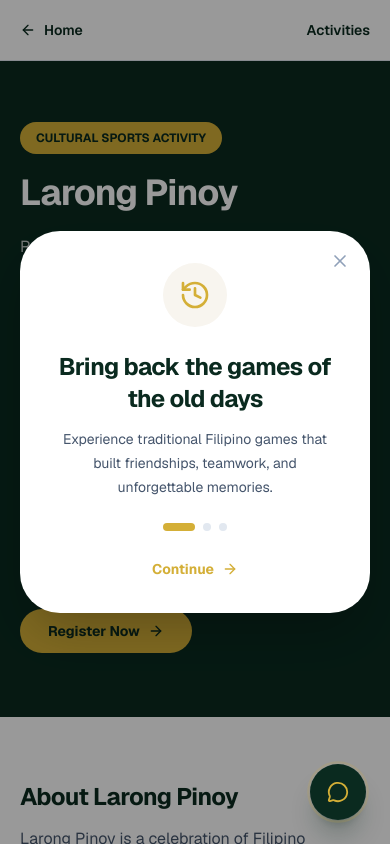
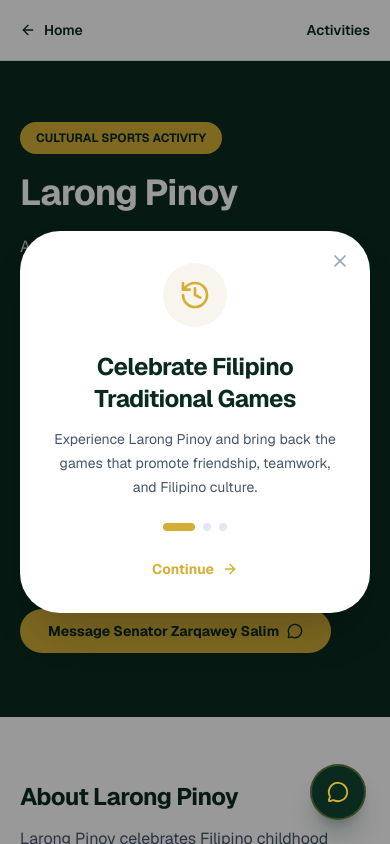
Before and after one commit to buildwithjaym/ssc-activity-hub, a Next.js app: page /guidelines/larong-pinoy in a window 390 px wide. Shown: the top 844 px of the page. Built offline with nearby package versions, Linux system fonts and the light colour scheme; no server answers.

Commit message:
feat(guidelines): update larong pinoy guidelines

```diff
--- a/app/guidelines/larong-pinoy/page.tsx
+++ b/app/guidelines/larong-pinoy/page.tsx
@@ -10,70 +10,181 @@ import {
   Users,
   History,
   Sparkles,
-  CheckCircle2,
   Medal,
   ShieldCheck,
+  MessageCircle,
   X,
 } from "lucide-react";
 import { AnimatePresence, motion } from "framer-motion";
+import SocialIcons from "@/components/social/social-icons";
 
-const registrationLink = "https://forms.google.com/your-registration-form";
 
+const SENATOR_FACEBOOK_LINK = "https://www.facebook.com/share/1CkJwg6CVr/?mibextid=wwXIfr";
+
+
+function FacebookIcon({ className = "h-4 w-4" }: { className?: string }) {
+  return (
+    <svg
+      xmlns="http://www.w3.org/2000/svg"
+      viewBox="0 0 24 24"
+      fill="currentColor"
+      className={className}
+    >
+      <path d="M24 12.073c0-6.627-5.373-12-12-12s-12 5.373-12 12c0 5.99 4.388 10.954 10.125 11.854v-8.385H7.078v-3.47h3.047V9.43c0-3.007 1.792-4.669 4.533-4.669 1.312 0 2.686.235 2.686.235v2.953H15.83c-1.491 0-1.956.925-1.956 1.874v2.25h3.328l-.532 3.47h-2.796v8.385C19.612 23.027 24 18.062 24 12.073z" />
+    </svg>
+  );
+}
+
+// ======================
+// Data
+// ======================
 const introSlides = [
   {
     icon: History,
-    title: "Bring back the games of the old days",
+    title: "Celebrate Filipino Traditional Games",
     description:
-      "Experience traditional Filipino games that built friendships, teamwork, and unforgettable memories.",
+      "Experience Larong Pinoy and bring back the games that promote friendship, teamwork, and Filipino culture.",
   },
   {
     icon: Users,
-    title: "Play together. Compete together.",
+    title: "Build Teams and Create Memories",
     description:
-      "Gather your teammates, challenge other students, and enjoy the spirit of Larong Pinoy.",
+      "Students from different departments can join together and represent their teams.",
   },
   {
     icon: Trophy,
-    title: "Win prizes and create memories",
+    title: "Compete with Pride",
     description:
-      "Show your teamwork, skills, and determination for a chance to receive exciting rewards.",
+      "Show teamwork, discipline, and sportsmanship while competing for recognition.",
   },
 ];
 
 const benefits = [
   {
     icon: History,
-    title: "Experience Filipino Culture",
+    title: "Preserve Filipino Culture",
     description:
-      "Rediscover traditional games that represent Filipino creativity and community.",
+      "Rediscover traditional Filipino games that connect students through culture and teamwork.",
   },
   {
     icon: Users,
-    title: "Build Teamwork",
-    description:
-      "Strengthen friendships while working together with your teammates.",
+    title: "Team Collaboration",
+    description: "Strengthen friendships by working together with your teammates.",
   },
   {
     icon: Medal,
-    title: "Compete for Rewards",
-    description:
-      "Show your skills and compete for exciting prizes and recognition.",
+    title: "Earn Ranking Points",
+    description: "Teams compete through different games and accumulate ranking points.",
   },
   {
     icon: Sparkles,
     title: "Create Memories",
-    description:
-      "Be part of a memorable Parageyan 2026 experience.",
+    description: "Be part of Parageyan 2026 and celebrate a meaningful student activity.",
   },
 ];
 
+const guidelines = [
+  "Open to all students of Basilan State College/University.",
+  "Members may come from different departments.",
+  "Limited to 10 teams only.",
+  "Each team shall consist of 10 members.",
+  "Each team will receive a colored wristband for identification.",
+  "Participants should wear comfortable clothing.",
+  "Unsportsmanlike conduct will result in disqualification.",
+  "Only registered team members are allowed to participate.",
+  "Teams earn ranking points based on game results.",
+  "The team with the highest accumulated points will be declared the winner.",
+];
+
+const games = [
+  {
+    name: "Chinese Garter",
+    mechanics: [
+      "3 representatives per team.",
+      "Played by rounds.",
+      "Mechanics will be announced before the game.",
+    ],
+  },
+  {
+    name: "Cha-Cha",
+    mechanics: [
+      "4 representatives per team.",
+      "Teams will draw lots to determine opponents.",
+      "Mechanics will be announced before the game.",
+    ],
+  },
+  {
+    name: "Pinoy Dodge Ball (Bola Pass-It)",
+    mechanics: [
+      "5 representatives per team.",
+      "Teams will draw lots before the game.",
+    ],
+  },
+  {
+    name: "Upuang Hari",
+    mechanics: [
+      "All team members participate.",
+      "Played simultaneously.",
+      "Mechanics will be announced before the game.",
+    ],
+  },
+  {
+    name: "Catch the Dragon Tail",
+    mechanics: [
+      "All team members participate.",
+      "Teams draw lots to determine opponents.",
+      "Mechanics will be announced before the game.",
+    ],
+  },
+  {
+    name: "Sack Race With A Twist",
+    mechanics: [
+      "Played simultaneously.",
+      "All team members participate.",
+      "Mechanics will be announced before the game.",
+    ],
+  },
+  {
+    name: "Kadang-Kadang",
+    mechanics: [
+      "Played simultaneously.",
+      "All team members participate.",
+      "Mechanics will be announced before the game.",
+    ],
+  },
+  {
+    name: "Egg Throw",
+    mechanics: [
+      "Played simultaneously.",
+      "Mechanics will be announced before the game.",
+    ],
+  },
+  {
+    name: "Tug of War",
+    mechanics: [
+      "Teams draw lots to determine opponents.",
+      "Mechanics will be announced before the game.",
+    ],
+  },
+  {
+    name: "Kadang sa Bao",
+    mechanics: [
+      "Played simultaneously.",
+      "Mechanics will be announced before the game.",
+    ],
+  },
+];
+
+// ======================
+// Main Component
+// ======================
 export default function LarongPinoyGuidelinesPage() {
   const [showModal, setShowModal] = useState(true);
   const [activeSlide, setActiveSlide] = useState(0);
 
   return (
     <main className="min-h-screen bg-white text-[#0A2A1F]">
-
+      {/* Intro Modal */}
       <AnimatePresence>
         {showModal && (
           <motion.div
@@ -89,7 +200,7 @@ export default function LarongPinoyGuidelinesPage() {
             >
               <button
                 onClick={() => setShowModal(false)}
-                className="absolute right-5 top-5 text-slate-400"
+                className="absolute right-5 top-5 text-slate-400 hover:text-slate-600"
               >
                 <X className="h-5 w-5" />
               </button>
@@ -125,18 +236,20 @@ export default function LarongPinoyGuidelinesPage() {
                     </div>
 
                     {activeSlide === introSlides.length - 1 ? (
-                      <div className="mt-7 flex flex-col gap-3 sm:flex-row">
+                      <div className="mt-7 flex flex-col gap-3">
                         <a
-                          href={registrationLink}
+                          href={SENATOR_FACEBOOK_LINK}
                           target="_blank"
-                          className="flex-1 rounded-full bg-[#0A2A1F] px-5 py-3 text-sm font-bold text-white"
+                          rel="noopener noreferrer"
+                          className="flex items-center justify-center gap-2 rounded-full bg-[#0A2A1F] px-5 py-3 text-sm font-bold text-white transition hover:bg-[#0A2A1F]/90"
                         >
-                          Register Now
+                          <FacebookIcon className="h-4 w-4" />
+                          Contact Senator Zarqawey Salim
                         </a>
 
                         <button
                           onClick={() => setShowModal(false)}
-                          className="flex-1 rounded-full border border-[#0A2A1F] px-5 py-3 text-sm font-bold"
+                          className="rounded-full border border-[#0A2A1F] px-5 py-3 text-sm font-bold transition hover:bg-slate-50"
                         >
                           View Guidelines
                         </button>
@@ -144,7 +257,7 @@ export default function LarongPinoyGuidelinesPage() {
                     ) : (
                       <button
                         onClick={() => setActiveSlide(activeSlide + 1)}
-                        className="mt-7 inline-flex items-center gap-2 text-sm font-bold text-[#D4AF37]"
+                        className="mt-7 inline-flex items-center gap-2 text-sm font-bold text-[#D4AF37] transition hover:opacity-80"
                       >
                         Continue
                         <ArrowRight className="h-4 w-4" />
@@ -158,12 +271,12 @@ export default function LarongPinoyGuidelinesPage() {
         )}
       </AnimatePresence>
 
-
+      {/* Header */}
       <header className="border-b border-slate-200">
         <div className="mx-auto flex max-w-7xl items-center justify-between px-5 py-5">
           <Link
             href="/"
-            className="flex items-center gap-2 text-sm font-semibold"
+            className="flex items-center gap-2 text-sm font-semibold hover:text-[#D4AF37]"
           >
             <ArrowLeft className="h-4 w-4" />
             Home
@@ -178,10 +291,9 @@ export default function LarongPinoyGuidelinesPage() {
         </div>
       </header>
 
-
+      {/* Hero Section */}
       <section className="bg-[#0A2A1F] px-5 py-16">
         <div className="mx-auto max-w-5xl">
-
           <span className="rounded-full bg-[#D4AF37] px-4 py-2 text-xs font-bold uppercase text-[#0A2A1F]">
             Cultural Sports Activity
           </span>
@@ -190,62 +302,55 @@ export default function LarongPinoyGuidelinesPage() {
             Larong Pinoy
           </h1>
 
-          <p className="mt-5 max-w-2xl text-base leading-7 text-white/75 sm:text-lg">
-            Rediscover Filipino traditional games, strengthen friendships,
-            compete with pride, and celebrate the culture of teamwork
-            during Parageyan 2026.
+          <p className="mt-5 max-w-3xl text-base leading-7 text-white/75 sm:text-lg">
+            A celebration of Filipino traditional games that promotes teamwork,
+            friendship, sportsmanship, and cultural appreciation during
+            Parageyan 2026.
           </p>
 
           <div className="mt-10 grid gap-4 sm:grid-cols-2">
-
             <InfoCard
-              icon={<Calendar />}
-              title="Event Date"
-              value="October 7, 2026"
+              icon={<Calendar className="h-5 w-5" />}
+              title="Event"
+              value="Parageyan 2026"
             />
-
             <InfoCard
-              icon={<Trophy />}
-              title="Rewards"
-              value="Exciting Prizes"
+              icon={<Users className="h-5 w-5" />}
+              title="Teams"
+              value="10 Teams • 10 Members Each"
             />
-
           </div>
 
           <a
-            href={registrationLink}
+            href={SENATOR_FACEBOOK_LINK}
             target="_blank"
-            className="mt-8 inline-flex items-center gap-2 rounded-full bg-[#D4AF37] px-7 py-3 text-sm font-bold text-[#0A2A1F]"
+            rel="noopener noreferrer"
+            className="mt-8 inline-flex items-center gap-2 rounded-full bg-[#D4AF37] px-7 py-3 text-sm font-bold text-[#0A2A1F] transition hover:bg-[#D4AF37]/90"
           >
-            Register Now
-            <ArrowRight className="h-4 w-4" />
+            Message Senator Zarqawey Salim
+            <MessageCircle className="h-4 w-4" />
           </a>
-
         </div>
       </section>
 
-
+      {/* Content */}
       <section className="px-5 py-16">
-
-        <div className="mx-auto max-w-4xl space-y-12">
-
+        <div className="mx-auto max-w-5xl space-y-12">
           <Section title="About Larong Pinoy">
-            Larong Pinoy is a celebration of Filipino childhood games
-            that promotes teamwork, friendship, sportsmanship, and
-            cultural appreciation among students.
+            Larong Pinoy celebrates Filipino childhood games that encourage
+            teamwork, friendship, discipline, and appreciation of Filipino
+            culture among students.
           </Section>
 
-
+          {/* Benefits */}
           <section>
-            <h2 className="text-2xl font-bold">
-              Why Join Larong Pinoy?
-            </h2>
+            <h2 className="text-2xl font-bold">Why Join Larong Pinoy?</h2>
 
             <div className="mt-8 grid gap-5 sm:grid-cols-2">
               {benefits.map((item) => (
                 <BenefitCard
                   key={item.title}
-                  icon={<item.icon />}
+                  icon={<item.icon className="h-5 w-5" />}
                   title={item.title}
                   description={item.description}
                 />
@@ -253,128 +358,105 @@ export default function LarongPinoyGuidelinesPage() {
             </div>
           </section>
 
-
+          {/* Guidelines */}
           <Section
-            title="How to Participate"
-            items={[
-              "Register through the official registration form.",
-              "Prepare with your assigned team or group.",
-              "Follow the instructions provided by facilitators.",
-              "Participate with teamwork and sportsmanship.",
-            ]}
+            title="Eligibility and Participation Guidelines"
+            items={guidelines}
           />
 
+          {/* Games */}
+          <section>
+            <h2 className="text-2xl font-bold">Larong Pinoy Games</h2>
 
-          <Section
-            title="Game Guidelines"
-            items={[
-              "Follow the official rules of each game.",
-              "Respect teammates, opponents, and organizers.",
-              "Maintain fair play throughout the activity.",
-              "Prioritize safety while enjoying the games.",
-            ]}
-          />
+            <div className="mt-8 grid gap-5">
+              {games.map((game) => (
+                <div
+                  key={game.name}
+                  className="rounded-3xl border border-slate-200 p-6"
+                >
+                  <h3 className="text-lg font-bold text-[#0A2A1F]">
+                    {game.name}
+                  </h3>
 
+                  <ul className="mt-3 space-y-2 text-sm text-slate-600">
+                    {game.mechanics.map((rule) => (
+                      <li key={rule} className="flex gap-3">
+                        <span className="mt-2 h-2 w-2 shrink-0 rounded-full bg-[#D4AF37]" />
+                        <span>{rule}</span>
+                      </li>
+                    ))}
+                  </ul>
+                </div>
+              ))}
+            </div>
+          </section>
 
-          <Section
-            title="Important Reminders"
-            items={[
-              "Arrive before the scheduled activity time.",
-              "Wear comfortable clothing suitable for games.",
-              "Follow all announcements from organizers.",
-            ]}
-          />
+          {/* Fair Play Note */}
+          <div className="rounded-3xl bg-[#F8F5EF] p-7">
+            <div className="flex gap-4">
+              <ShieldCheck className="h-6 w-6 shrink-0 text-[#D4AF37]" />
+              <div>
+                <h3 className="font-bold">Play Fair. Have Fun.</h3>
+                <p className="mt-2 text-sm leading-6 text-slate-600">
+                  Larong Pinoy promotes teamwork, respect, discipline, and
+                  sportsmanship among all participants.
+                </p>
+              </div>
+            </div>
+          </div>
 
-
-          <div className="rounded-3xl bg-[#F8F5EF] p-7">
-
-            <div className="flex gap-4">
-
-              <ShieldCheck className="h-6 w-6 text-[#D4AF37]" />
-
+          {/* CTA */}
+          <div className="rounded-3xl bg-[#0A2A1F] p-7">
+            <div className="flex flex-col gap-5 sm:flex-row sm:items-center sm:justify-between">
               <div>
-                <h3 className="font-bold">
-                  Play Fair. Have Fun.
+                <h3 className="font-bold text-white">
+                  Ready to Join Larong Pinoy?
                 </h3>
-
-                <p className="mt-2 text-sm leading-6 text-slate-600">
-                  Larong Pinoy is about teamwork, enjoyment,
-                  and creating meaningful memories together.
+                <p className="mt-2 text-sm text-white/70">
+                  Contact Senator Zarqawey Salim for participation details and
+                  team coordination.
                 </p>
               </div>
 
-            </div>
-
-          </div>
-
-
-          <div className="rounded-3xl bg-[#0A2A1F] p-7">
-
-            <div className="flex flex-col gap-5 sm:flex-row sm:items-center sm:justify-between">
-
-              <div>
-                <h3 className="font-bold text-white">
-                  Ready to bring back the games?
-                </h3>
-
-                <p className="mt-2 text-sm text-white/70">
-                  Join Larong Pinoy and experience the fun,
-                  teamwork, and excitement of Parageyan 2026.
-                </p>
-              </div>
-
-
               <a
-                href={registrationLink}
+                href={SENATOR_FACEBOOK_LINK}
                 target="_blank"
-                className="rounded-full bg-[#D4AF37] px-6 py-3 text-center text-sm font-bold text-[#0A2A1F]"
+                rel="noopener noreferrer"
+                className="inline-flex items-center justify-center gap-2 rounded-full bg-[#D4AF37] px-6 py-3 text-sm font-bold text-[#0A2A1F] transition hover:bg-[#D4AF37]/90"
               >
-                Register Now
+                <FacebookIcon className="h-4 w-4" />
+                Facebook Contact
               </a>
-
-            </div>
-
-          </div>
-
-
-          <div className="rounded-3xl bg-[#F8F5EF] p-6">
-            <div className="flex gap-3">
-              <CheckCircle2 className="h-5 w-5 text-[#D4AF37]" />
-
-              <p className="text-sm leading-6 text-slate-600">
-                Invite your friends, represent your team,
-                and celebrate Filipino games together.
-              </p>
             </div>
           </div>
-
         </div>
-
       </section>
 
-
-      <footer className="border-t border-slate-200 px-5 py-8 text-center">
-
+      {/* Footer */}
+      <footer className="border-t border-slate-200 bg-[#0A2A1F] px-5 py-10 text-center">
         <Link
           href="/#activities"
-          className="inline-flex items-center gap-2 text-sm font-bold"
+          className="inline-flex items-center gap-2 text-sm font-bold text-white hover:text-[#D4AF37]"
         >
           <ArrowLeft className="h-4 w-4" />
           Back to Activities
         </Link>
 
-        <p className="mt-4 text-xs text-slate-500">
+        <div className="mt-6 flex justify-center">
+          <SocialIcons />
+        </div>
+
+        <p className="mt-6 text-xs text-white/60">
           Supreme Student Council • Parageyan 2026
         </p>
-
       </footer>
-
     </main>
   );
 }
 
-
-
+// ======================
+// Sub Components
+// ======================
 function InfoCard({
   icon,
   title,
@@ -389,21 +471,13 @@ function InfoCard({
       <div className="flex h-12 w-12 items-center justify-center rounded-xl bg-[#D4AF37] text-[#0A2A1F]">
         {icon}
       </div>
-
       <div>
-        <p className="text-xs text-white/60">
-          {title}
-        </p>
-
-        <p className="font-bold text-white">
-          {value}
-        </p>
+        <p className="text-xs text-white/60">{title}</p>
+        <p className="font-bold text-white">{value}</p>
       </div>
     </div>
   );
 }
-
-
 
 function BenefitCard({
   icon,
@@ -416,24 +490,14 @@ function BenefitCard({
 }) {
   return (
     <div className="rounded-3xl border border-slate-200 p-6">
-
       <div className="flex h-12 w-12 items-center justify-center rounded-xl bg-[#F8F5EF] text-[#D4AF37]">
         {icon}
       </div>
-
-      <h3 className="mt-5 font-bold">
-        {title}
-      </h3>
-
-      <p className="mt-2 text-sm leading-6 text-slate-600">
-        {description}
-      </p>
-
+      <h3 className="mt-5 font-bold">{title}</h3>
+      <p className="mt-2 text-sm leading-6 text-slate-600">{description}</p>
     </div>
   );
 }
-
-
 
 function Section({
   title,
@@ -446,37 +510,22 @@ function Section({
 }) {
   return (
     <section>
-
-      <h2 className="text-2xl font-bold">
-        {title}
-      </h2>
-
+      <h2 className="text-2xl font-bold">{title}</h2>
 
       {children && (
-        <p className="mt-3 leading-7 text-slate-600">
-          {children}
-        </p>
+        <p className="mt-3 leading-7 text-slate-600">{children}</p>
       )}
-
 
       {items && (
         <ul className="mt-4 space-y-3 text-slate-600">
-
           {items.map((item) => (
             <li key={item} className="flex gap-3">
-
-              <span className="mt-2 h-2 w-2 rounded-full bg-[#D4AF37]" />
-
-              <span>
-                {item}
-              </span>
-
+              <span className="mt-2 h-2 w-2 shrink-0 rounded-full bg-[#D4AF37]" />
+              <span>{item}</span>
             </li>
           ))}
-
         </ul>
       )}
-
     </section>
   );
 }
```
